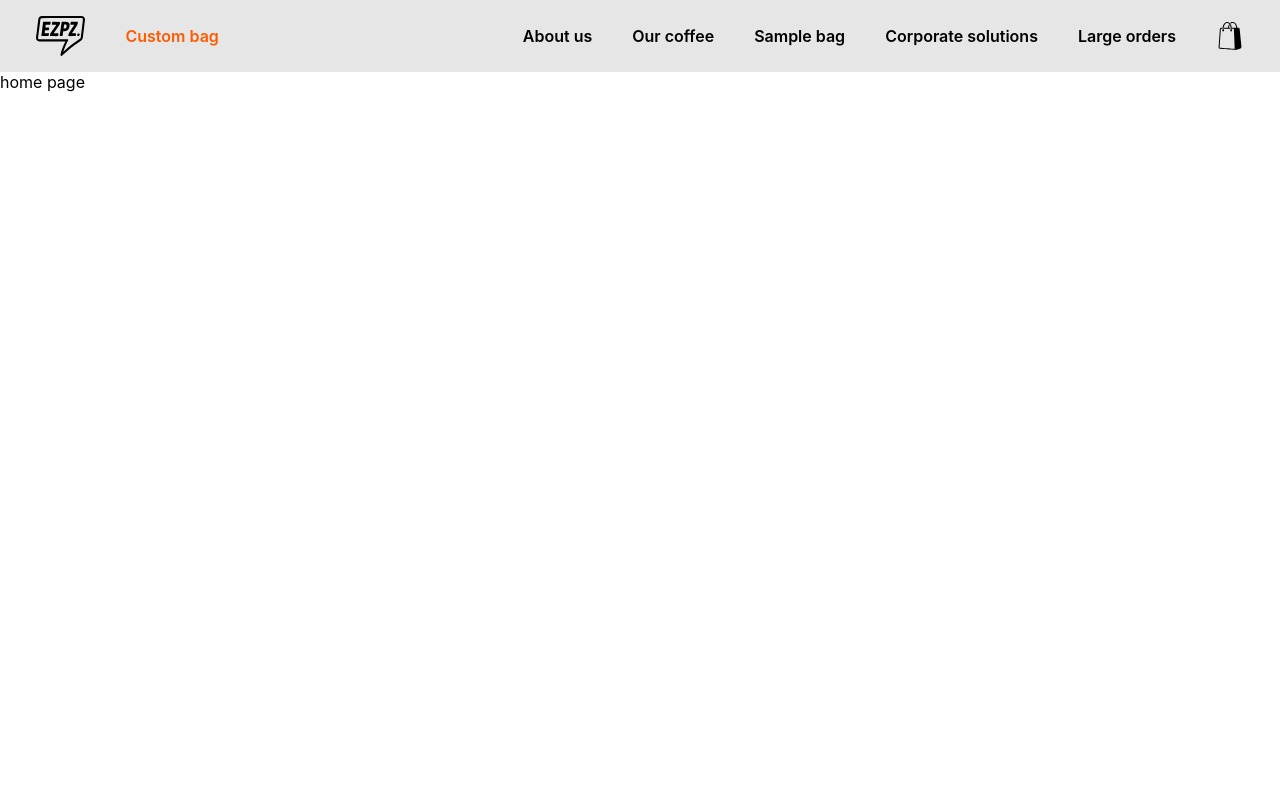
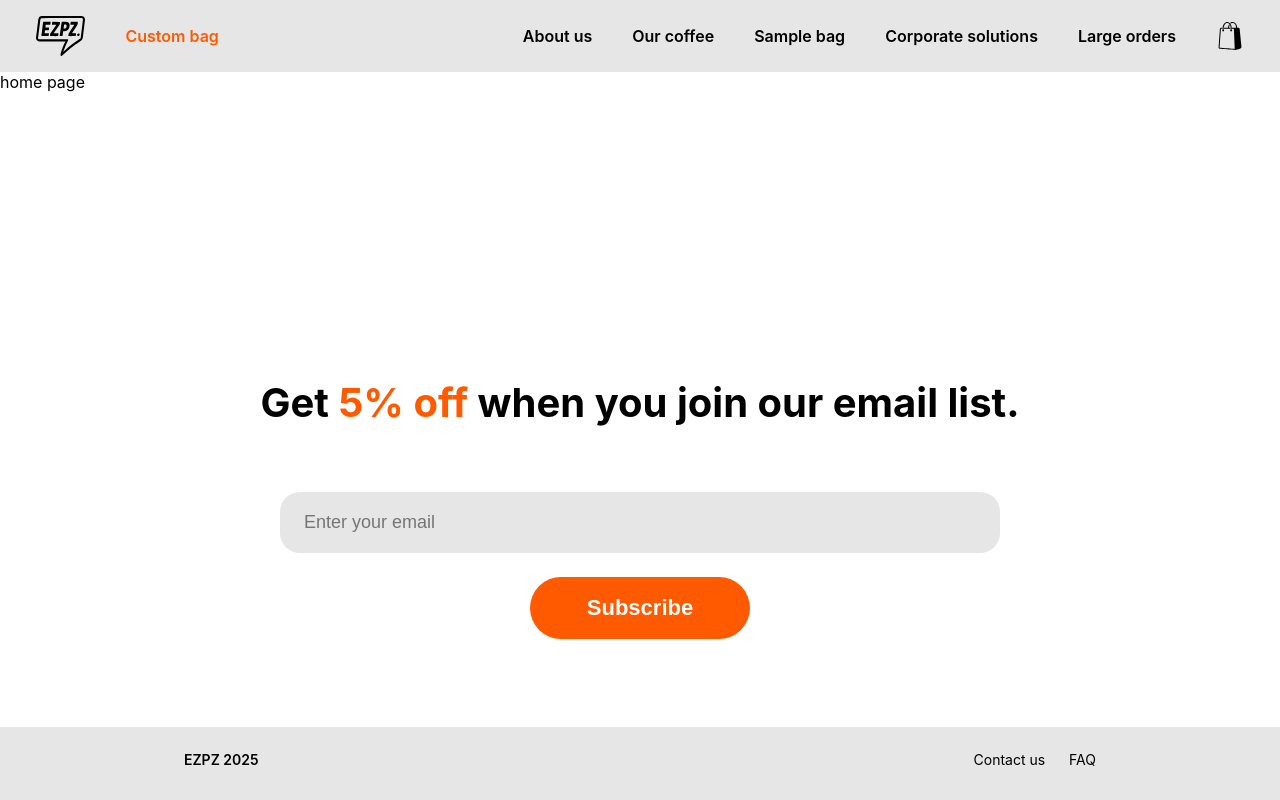
Before and after one commit to EZPZCOFFEE/ezpz.coffee, a Next.js app: page / in a window 1280 px wide. Built offline with nearby package versions, Linux system fonts and the light colour scheme; no server answers; what @shopify/hydrogen-react would draw is missing.

Commit message:
feat: Add NewsletterSignup and Footer components to Layout
Co-authored-by: yutongliuytl <yutongliuytl@gmail.com>

```diff
--- /dev/null
+++ b/components/custom/Layout/Footer.tsx
@@ -0,0 +1,17 @@
+import styles from "./styles.module.scss";
+
+const Footer = () => {
+  return (
+    <footer className={styles.footer}>
+      <div className={styles.footerInner}>
+        <span className={styles.footerBrand}>EZPZ 2025</span>
+        <nav className={styles.footerNav} aria-label="Footer navigation">
+          <button type="button" className={styles.footerLink}>Contact us</button>
+          <button type="button" className={styles.footerLink}>FAQ</button>
+        </nav>
+      </div>
+    </footer>
+  );
+};
+
+export default Footer;
--- a/components/custom/Layout/index.tsx
+++ b/components/custom/Layout/index.tsx
@@ -3,8 +3,10 @@
 import { PropsWithChildren } from "react";
 
 import { WhiteeeShopifyProvider } from "@/components/custom/ShopifyProvider";
+import NewsletterSignup from "@/components/custom/NewsletterSignup";
 
 import Navbar from "./Navbar";
+import Footer from "./Footer";
 import styles from "./styles.module.scss";
 
 const Layout = ({ children }: PropsWithChildren) => {
@@ -13,6 +15,8 @@ const Layout = ({ children }: PropsWithChildren) => {
       <div className={styles.container}>
         <Navbar />
         <main className={styles.main}>{children}</main>
+        <NewsletterSignup />
+        <Footer />
       </div>
     </WhiteeeShopifyProvider>
   );
--- a/components/custom/Layout/styles.module.scss
+++ b/components/custom/Layout/styles.module.scss
@@ -209,3 +209,45 @@
     display: none;
   }
 }
+
+.footer {
+  width: 100%;
+  background-color: #e6e6e6;
+}
+
+.footerInner {
+  max-width: 960px;
+  margin: 0 auto;
+  padding: 24px 24px 32px;
+  display: flex;
+  align-items: center;
+  justify-content: space-between;
+  gap: 24px;
+  font-size: 14px;
+}
+
+.footerBrand {
+  font-weight: 600;
+}
+
+.footerNav {
+  display: flex;
+  align-items: center;
+  gap: 24px;
+}
+
+.footerLink {
+  border: none;
+  padding: 0;
+  background: transparent;
+  font: inherit;
+  cursor: pointer;
+}
+
+@media (max-width: 767px) {
+  .footerInner {
+    flex-direction: column;
+    justify-content: center;
+    text-align: center;
+  }
+}
--- /dev/null
+++ b/components/custom/NewsletterSignup/index.tsx
@@ -0,0 +1,30 @@
+import styles from "./styles.module.scss";
+
+const NewsletterSignup = () => {
+  return (
+    <section className={styles.newsletterSection} aria-labelledby="newsletter-heading">
+      <div className={styles.newsletterInner}>
+        <h2 id="newsletter-heading" className={styles.newsletterTitle}>
+          Get <span className={styles.highlight}>5% off</span> when you join our email list.
+        </h2>
+
+        <form className={styles.form}>
+          <label className={styles.visuallyHidden} htmlFor="newsletter-email">
+            Email address
+          </label>
+          <input
+            id="newsletter-email"
+            type="email"
+            className={styles.input}
+            placeholder="Enter your email"
+          />
+          <button type="button" className={styles.submitButton}>
+            Subscribe
+          </button>
+        </form>
+      </div>
+    </section>
+  );
+};
+
+export default NewsletterSignup;
--- /dev/null
+++ b/components/custom/NewsletterSignup/styles.module.scss
@@ -0,0 +1,84 @@
+.newsletterSection {
+  width: 100%;
+  padding: 64px 16px 56px;
+  background-color: #ffffff;
+}
+
+.newsletterInner {
+  max-width: 960px;
+  margin: 0 auto;
+  text-align: center;
+  display: flex;
+  flex-direction: column;
+  gap: 32px;
+}
+
+.newsletterTitle {
+  font-size: 32px;
+  line-height: 1.2;
+  font-weight: 700;
+  color: #000000;
+}
+
+.highlight {
+  color: #ff5a00;
+}
+
+.form {
+  display: flex;
+  flex-direction: column;
+  align-items: center;
+  gap: 24px;
+}
+
+.input {
+  width: 100%;
+  max-width: 720px;
+  padding: 20px 24px;
+  border-radius: 20px;
+  border: none;
+  background-color: #e6e6e6;
+  font-size: 18px;
+}
+
+.submitButton {
+  padding: 18px 48px;
+  border-radius: 999px;
+  border: none;
+  background-color: #ff5a00;
+  color: #ffffff;
+  font-size: 20px;
+  font-weight: 700;
+  cursor: pointer;
+  min-width: 220px;
+}
+
+.submitButton:hover {
+  filter: brightness(0.95);
+}
+
+.visuallyHidden {
+  position: absolute;
+  width: 1px;
+  height: 1px;
+  padding: 0;
+  margin: -1px;
+  overflow: hidden;
+  clip: rect(0, 0, 0, 0);
+  white-space: nowrap;
+  border: 0;
+}
+
+@media (min-width: 768px) {
+  .newsletterSection {
+    padding: 96px 24px 88px;
+  }
+
+  .newsletterTitle {
+    font-size: 40px;
+  }
+
+  .submitButton {
+    font-size: 22px;
+  }
+}
```
